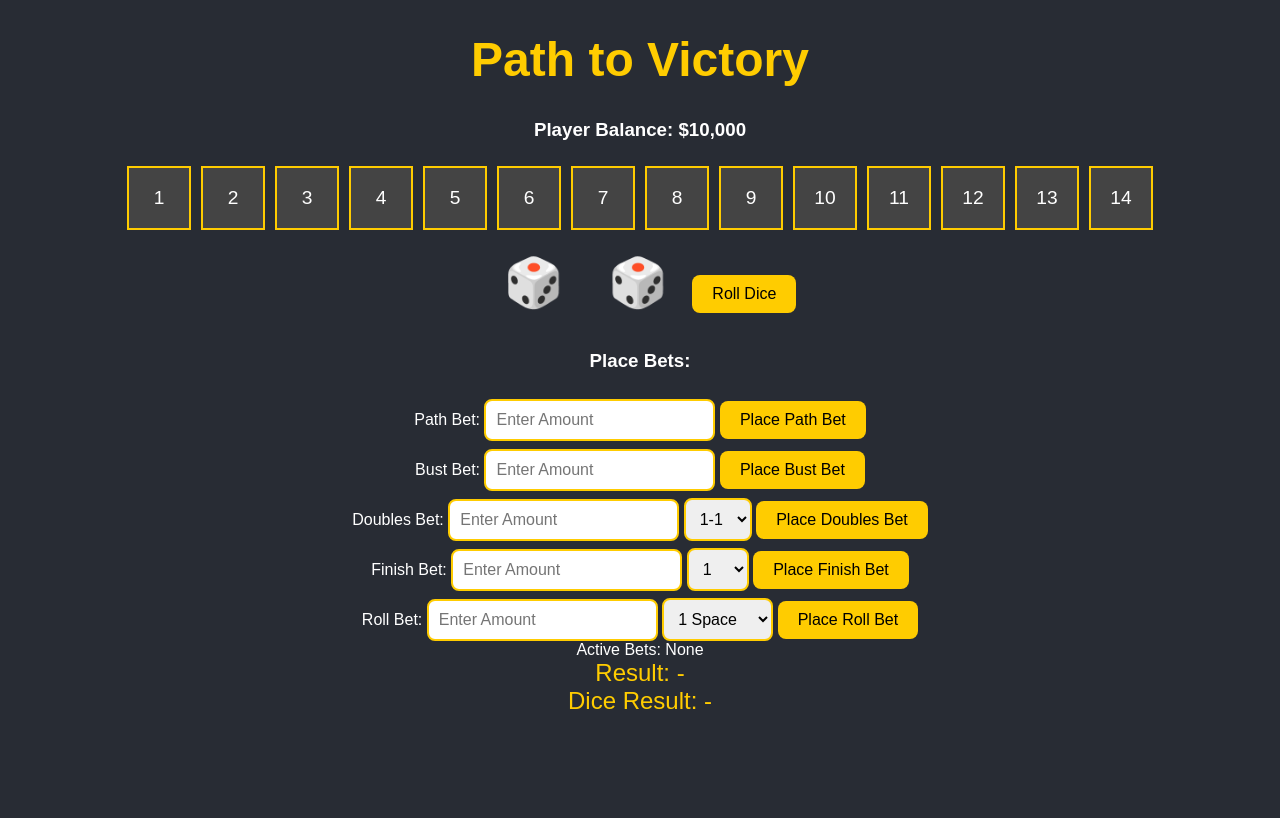
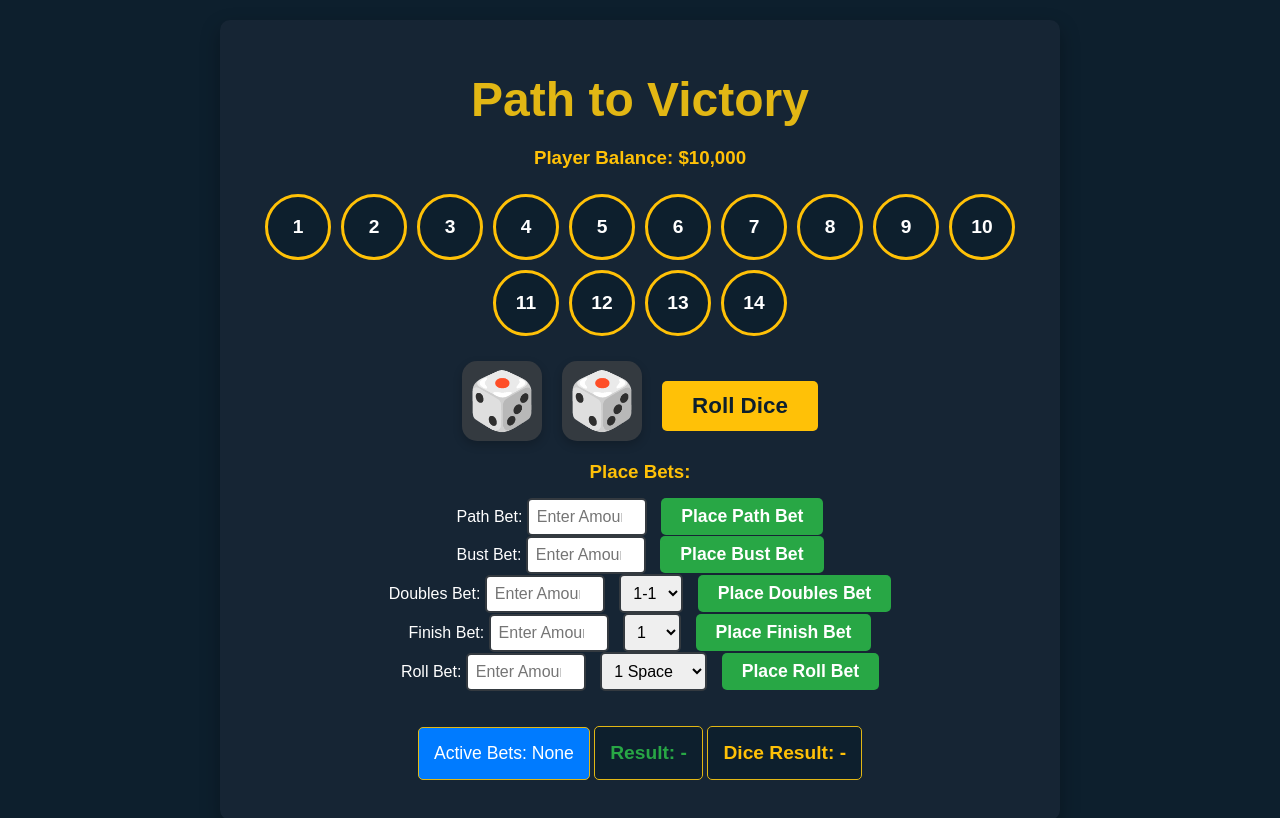
Before and after one commit to HerveP12/Path-To-Victory, a plain HTML site: page index.html in a window 1280 px wide. Drawn offline with Linux system fonts and the light colour scheme.

Commit message:
Update style.css

```diff
--- a/style.css
+++ b/style.css
@@ -1,114 +1,203 @@
+/* General Styling */
 body {
-  font-family: Arial, sans-serif;
-  background-color: #282c34;
+  font-family: "Poppins", sans-serif;
+  background-color: #0d1f2d;
+  margin: 0;
+  padding: 20px;
   color: white;
   text-align: center;
-  margin: 0;
 }
 
-#game-container {
-  max-width: 900px;
-  margin: 50px auto;
+.game-container {
+  max-width: 800px;
+  margin: 0 auto;
+  background-color: #162534;
   padding: 20px;
-  background-color: #333;
   border-radius: 10px;
-  box-shadow: 0 0 10px rgba(0, 0, 0, 0.7);
+  box-shadow: 0 8px 20px rgba(0, 0, 0, 0.3);
 }
 
 h1 {
   font-size: 3rem;
-  color: #ffcc00;
+  color: #e2b714;
+  margin-bottom: 20px;
 }
 
-#betting-section,
-#dice-section,
-#path-section,
-#result-section {
-  margin: 20px 0;
+h3 {
+  color: #ffc107;
+  margin-bottom: 15px;
+}
+
+.balance-container,
+.bet-container,
+.dice-container,
+.game-result-container,
+.dice-result-container {
+  margin-bottom: 20px;
+}
+
+input[type="number"] {
+  width: 100px;
+  padding: 8px;
+  border-radius: 5px;
+  border: 2px solid #343a40;
+  margin-right: 10px;
+  font-size: 1rem;
+}
+
+select {
+  padding: 8px;
+  border-radius: 5px;
+  border: 2px solid #343a40;
+  margin-right: 10px;
+  font-size: 1rem;
 }
 
 button {
-  padding: 10px 20px;
+  padding: 8px 20px;
+  background-color: #28a745;
+  color: white;
   border: none;
-  border-radius: 8px;
-  background-color: #ffcc00;
-  color: black;
+  border-radius: 5px;
   cursor: pointer;
-  font-size: 1rem;
-  margin-top: 10px;
+  transition: background-color 0.3s ease, transform 0.2s;
+  font-size: 1.1rem;
+  font-weight: bold;
 }
 
 button:hover {
-  background-color: #ffcc33;
+  background-color: #218838;
+  transform: scale(1.05);
 }
 
-input,
-select {
-  padding: 10px;
-  font-size: 1rem;
-  border-radius: 8px;
-  border: 2px solid #ffcc00;
+.btn-roll {
+  margin-top: 10px;
+  font-size: 1.4rem;
+  padding: 12px 30px;
+  background-color: #ffc107;
+  color: #0d1f2d;
+  font-weight: bold;
 }
 
-#path {
+.btn-roll:hover {
+  background-color: #e2b714;
+  transform: scale(1.08);
+}
+
+/* Path Spaces */
+.path-container {
   display: flex;
   justify-content: center;
   flex-wrap: wrap;
-  margin-top: 20px;
+  margin-bottom: 20px;
 }
 
 .path-space {
   width: 60px;
   height: 60px;
-  background-color: #444;
-  color: white;
-  font-size: 1.2rem;
-  border: 2px solid #ffcc00;
-  margin: 5px;
+  border: 3px solid #ffc107;
+  background-color: #0d1f2d;
   display: flex;
   justify-content: center;
   align-items: center;
-  position: relative;
-  transition: background-color 0.3s ease, transform 0.3s ease;
+  margin: 5px;
+  border-radius: 50%;
+  font-weight: bold;
+  font-size: 1.2rem;
+  color: #ffffff;
+  transition: transform 0.2s, background-color 0.3s;
 }
 
 .path-space.active {
-  background-color: #ffcc00;
-  color: black;
+  background-color: #28a745;
+  color: #fff;
+  box-shadow: 0 0 15px 3px rgba(40, 167, 69, 0.7);
   transform: scale(1.1);
 }
 
-#dice-container {
+.path-space:hover {
+  transform: scale(1.05);
+}
+
+/* Dice Styling */
+.dice-container {
   display: flex;
   justify-content: center;
-  margin-bottom: 20px;
+  align-items: center;
+  gap: 20px;
 }
 
 .dice {
-  font-size: 3rem;
-  padding: 20px;
-  transition: transform 0.5s ease-in-out;
-  display: inline-block;
+  font-size: 3.5rem;
+  background-color: #343a40;
+  color: white;
+  width: 80px;
+  height: 80px;
+  display: flex;
+  justify-content: center;
+  align-items: center;
+  border-radius: 15px;
+  box-shadow: 0 4px 10px rgba(0, 0, 0, 0.2);
+  transition: transform 0.3s ease;
 }
 
-@keyframes dice-roll {
+.dice-roll {
+  animation: rollDice 0.7s ease-in-out infinite;
+}
+
+@keyframes rollDice {
   0% {
-    transform: rotate(0deg);
+    transform: rotate(0deg) scale(1);
   }
   50% {
-    transform: rotate(180deg);
+    transform: rotate(180deg) scale(1.1);
   }
   100% {
-    transform: rotate(360deg);
+    transform: rotate(360deg) scale(1);
   }
 }
 
-.dice-roll {
-  animation: dice-roll 0.5s infinite;
+/* Result Containers */
+.game-result-container,
+.dice-result-container,
+.active-bets-container {
+  padding: 15px;
+  border: 1px solid #e2b714;
+  background-color: #0d1f2d;
+  color: white;
+  border-radius: 5px;
+  margin-top: 15px;
+  display: inline-block;
+  font-size: 1.2rem;
 }
 
-#game-result,
-#dice-result {
-  font-size: 1.5rem;
-  color: #ffcc00;
+.game-result-container {
+  font-weight: bold;
+  color: #28a745;
 }
+
+.dice-result-container {
+  font-weight: bold;
+  font-size: 1.2rem;
+  color: #ffc107;
+}
+
+/* Active Bets Display */
+.active-bets-container {
+  background-color: #007bff;
+  color: white;
+  font-size: 1.1rem;
+}
+
+/* General Animations */
+@keyframes glowing {
+  0% {
+    box-shadow: 0 0 5px #ff6b6b;
+  }
+  50% {
+    box-shadow: 0 0 15px #ff6b6b;
+  }
+  100% {
+    box-shadow: 0 0 5px #ff6b6b;
+  }
+}
```
